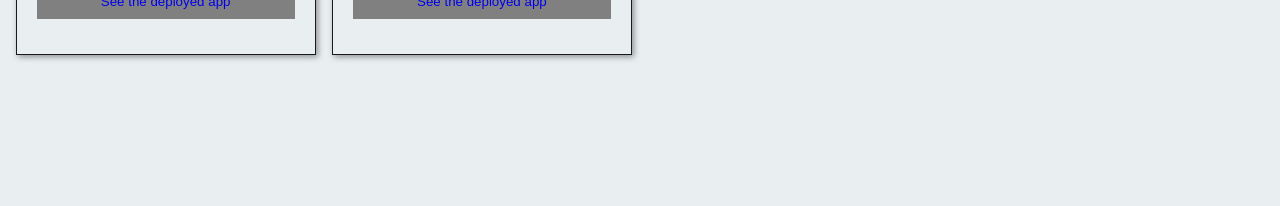
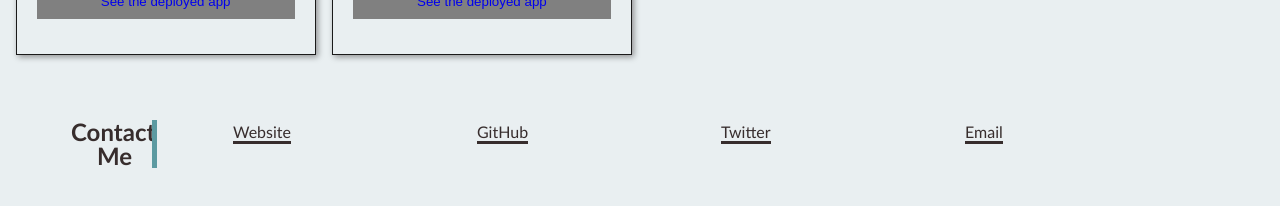
Before and after one commit to vighimre87/react-portfolio-website, a React (Create React App) app: page / in a window 1280 px wide. Shown: the part 1825-2031 px from the top of the page. Before the commit the page ends 1895 px from the top, so only its background shows below. Built offline with nearby package versions, Linux system fonts and the light colour scheme.

Commit message:
added contact links and form

```diff
--- a/package.json
+++ b/package.json
@@ -6,15 +6,19 @@
     "@testing-library/jest-dom": "^5.16.5",
     "@testing-library/react": "^13.4.0",
     "@testing-library/user-event": "^13.5.0",
+    "gh-pages": "^5.0.0",
     "react": "^18.2.0",
     "react-dom": "^18.2.0",
     "react-router-dom": "^6.9.0",
     "react-scripts": "5.0.1",
     "web-vitals": "^2.1.4"
   },
+  "homepage": "https://vighimre87.github.io/react-portfolio-website",
   "scripts": {
     "start": "react-scripts start",
     "build": "react-scripts build",
+    "predeploy": "npm run build",
+    "deploy": "gh-pages -d build",
     "test": "react-scripts test",
     "eject": "react-scripts eject"
   },
--- a/src/App.js
+++ b/src/App.js
@@ -1,5 +1,6 @@
 import React from 'react';
 import './App.css';
+import ContactLinks from './components/ContactLinks/ContactLinks';
 import Home from './pages/Home';
 import Projects from './pages/Projects';
 
@@ -8,6 +9,7 @@ function App() {
     <div>
       <Home />
       <Projects />
+      <ContactLinks />
     </div>
   );
 }
--- a/src/components/ContactLinks/ContactLinks.js
+++ b/src/components/ContactLinks/ContactLinks.js
@@ -1,23 +1,24 @@
 import React from "react";
+import './index.css';
 
 function ContactLinks() {
     return (
-        <section class="page-section container" id="contact">
-      <div class="sectionHeading">
+        <section className="page-section container" id="contact">
+      <div className="sectionHeading">
         <h2 id="contact-heading">Contact Me</h2>
       </div>
-      <div class="vertical-line" id="third-line"></div>
-      <div class="sectionContent" id="contactGrid">
-        <div class="contact-grid-element" id="website">
-          <a href="#">Website</a>
+      <div className="vertical-line" id="third-line"></div>
+      <div className="sectionContent" id="contactGrid">
+        <div className="contact-grid-element" id="website">
+          <a href="https://vighimre87.github.io/Bootstrap-Portfolio/">Website</a>
         </div>
-        <div class="contact-grid-element" id="github">
+        <div className="contact-grid-element" id="github">
           <a href="https://github.com/vighimre87">GitHub</a>
         </div>
-        <div class="contact-grid-element" id="twitter">
+        <div className="contact-grid-element" id="twitter">
           <a href="https://twitter.com/VighImi">Twitter</a>
         </div>
-        <div class="contact-grid-element" id="email">
+        <div className="contact-grid-element" id="email">
           <a href="mailto:vighimre87@gmail.com">Email</a>
         </div>
       </div>
--- /dev/null
+++ b/src/components/ContactLinks/index.css
@@ -0,0 +1,52 @@
+/* Contact section */
+#contact {
+    display: grid;
+    grid-template-rows: 100%;
+    grid-template-columns: 5% 5% 80%;
+    grid-template-areas:
+    "contact-heading third-line contactGrid";
+}
+
+#contact-heading {
+  grid-area: contact-heading;
+}
+
+#third-line {
+  grid-area: third-line;
+}
+
+#contactGrid {
+  grid-area: contactGrid;
+  display: grid;
+  grid-template-rows: 100%;
+  grid-template-columns: 25% 25% 25% 25%;
+  grid-template-areas:
+  "website github twitter email";
+}
+
+#website {
+  grid-area: website;
+}
+
+#github {
+  grid-area: github;
+}
+
+#twitter {
+  grid-area: twitter;
+}
+
+#email {
+  grid-area: email;
+}
+
+.contact-grid-element a {
+  color: var(--bckgrnd-blck);
+  font-size: 16px;
+  border-bottom: 3px solid var(--bckgrnd-blck);
+}
+
+.contact-grid-element a:hover {
+  background-color: rgba(87, 168, 144, 0.336);
+  padding: 5px;
+}
```
Also changed, not shown: src/components/ContactForm/ContactForm.js (added), 1 other file (tests, documents, lock files or other folders).
